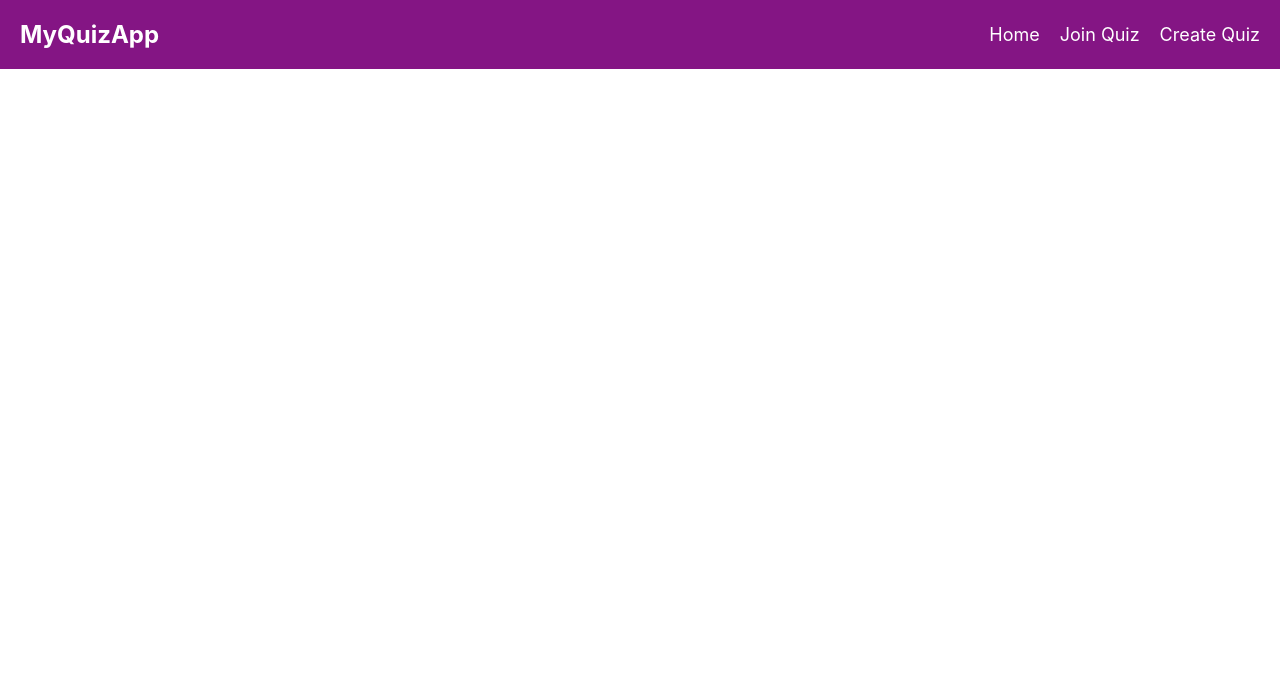
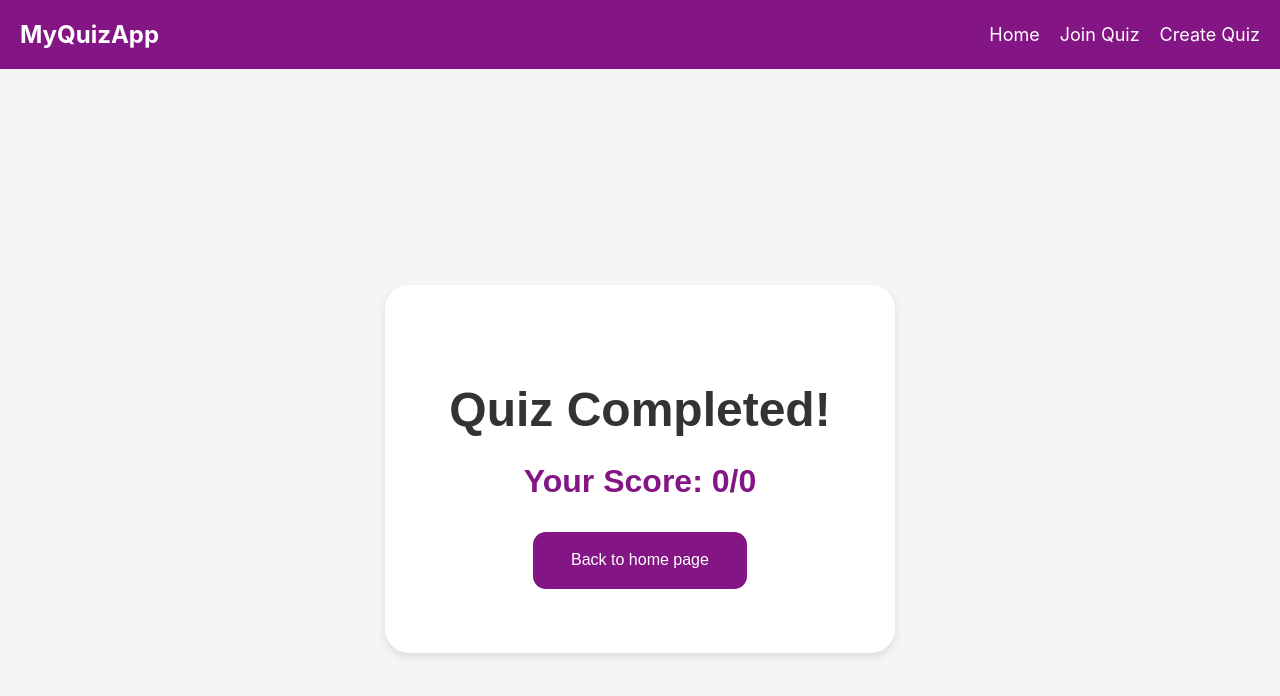
Before and after one commit to Floupper/BinaryWizards-Web, a React (Create React App) app in the folder binarywizards-webapp/: page /end in a window 1280 px wide. Shown: the top 696 px of the page. Built offline with nearby package versions, Linux system fonts and the light colour scheme.

Commit message:
feat: add end screen for quiz completion

```diff
--- a/binarywizards-webapp/src/App.js
+++ b/binarywizards-webapp/src/App.js
@@ -3,6 +3,7 @@ import { BrowserRouter as Router, Routes, Route } from 'react-router-dom';
 import HomeScreen from './pages/HomeScreen';
 import JoinQuiz from './pages/JoinQuiz';
 import CreateQuiz from './pages/CreateQuiz';
+import EndScreen from './pages/EndScreen';
 import Navbar from './components/Navbar';
 
 function App() {
@@ -13,6 +14,7 @@ function App() {
         <Route path="/" element={<HomeScreen />} />
         <Route path="/join-quiz" element={<JoinQuiz />} />
         <Route path="/create-quiz" element={<CreateQuiz />} />
+        <Route path="/end" element={<EndScreen />} />
       </Routes>
     </Router>
   );
--- /dev/null
+++ b/binarywizards-webapp/src/assets/EndScreen.css
@@ -0,0 +1,55 @@
+.EndScreen {
+    display: flex;
+    flex-direction: column;
+    align-items: center;
+    justify-content: center;
+    height: 100vh;
+    background-color: #f5f5f5;
+    font-family: Arial, sans-serif;
+    text-align: center;
+}
+
+.EndScreenContainer {
+    background-color: #ffffff;
+    padding: 4rem;
+    border-radius: 1.5rem;
+    box-shadow: 0 0.25rem 0.5rem rgba(0, 0, 0, 0.1);
+}
+
+h1 {
+    font-size: 3rem;
+    color: #333;
+    margin-bottom: 1.5rem;
+}
+
+p {
+    font-size: 1.2rem;
+    color: #666;
+    margin-bottom: 1.5rem;
+}
+
+h2 {
+    font-size: 2rem;
+    color: #841584;
+    margin-bottom: 2rem;
+}
+
+button {
+    padding: 1.2rem 2.4rem;
+    border: none;
+    border-radius: 0.8rem;
+    background-color: #841584;
+    color: #ffffff;
+    font-size: 1rem;
+    cursor: pointer;
+    transition: background-color 0.3s ease;
+}
+
+button:hover {
+    background-color: #6a125b;
+}
+
+button:focus {
+    outline: none;
+    box-shadow: 0 0 0 0.3rem rgba(132, 21, 132, 0.5);
+}
--- /dev/null
+++ b/binarywizards-webapp/src/pages/EndScreen.js
@@ -0,0 +1,19 @@
+import React from "react";
+import { useNavigate, useLocation } from "react-router-dom";
+import "../assets/EndScreen.css";
+
+export default function EndScreen() {
+    const navigate = useNavigate();
+    const location = useLocation();
+    const { score, totalScore } = location.state || { score: 0, totalScore: 0 };
+
+    return (
+        <div className="EndScreen">
+            <div className="EndScreenContainer">
+                <h1>Quiz Completed!</h1>
+                <h2>Your Score: {score}/{totalScore}</h2>
+                <button onClick={() => navigate('/')}>Back to home page</button>
+            </div>
+        </div>
+    );
+}
```
